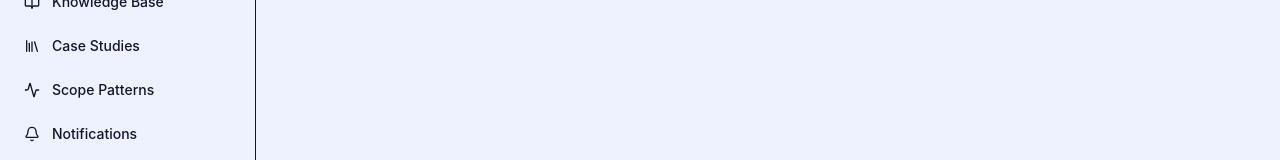
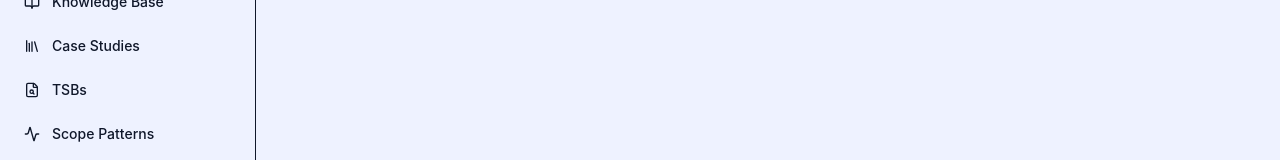
Before and after one commit to ddoubleg123/techpulse-remotepc-automation, a Next.js app: page /app/chat in a window 1280 px wide. Shown: the part 283-443 px from the top of the page. Built offline with nearby package versions, Linux system fonts and the light colour scheme; no server answers.

Commit message:
Add TSBs item to sidebar navigation

```diff
--- a/src/components/layout/sidebar.tsx
+++ b/src/components/layout/sidebar.tsx
@@ -2,7 +2,7 @@
 
 import { usePathname } from 'next/navigation';
 import Link from 'next/link';
-import { LayoutDashboard, MessageSquare, RefreshCw, FileText, Bell, Settings, Gift, LogOut, Activity, BookOpen, Library } from 'lucide-react';
+import { LayoutDashboard, MessageSquare, RefreshCw, FileText, Bell, Settings, Gift, LogOut, Activity, BookOpen, Library, FileSearch } from 'lucide-react';
 import { useAuthStore } from '@/stores/authStore';
 
 const navItems = [
@@ -12,6 +12,7 @@ const navItems = [
   { label: 'Reports',         href: '/app/reports',       icon: FileText },
   { label: 'Knowledge Base',  href: '/app/knowledge',     icon: BookOpen },
   { label: 'Case Studies',    href: '/app/cases',         icon: Library },
+  { label: 'TSBs',            href: '/app/tsbs',          icon: FileSearch },
   { label: 'Scope Patterns',  href: '/app/scope-patterns', icon: Activity },
   { label: 'Notifications',   href: '/app/notifications', icon: Bell },
   { label: 'Referrals', href: '/app/referrals', icon: Gift },
```
